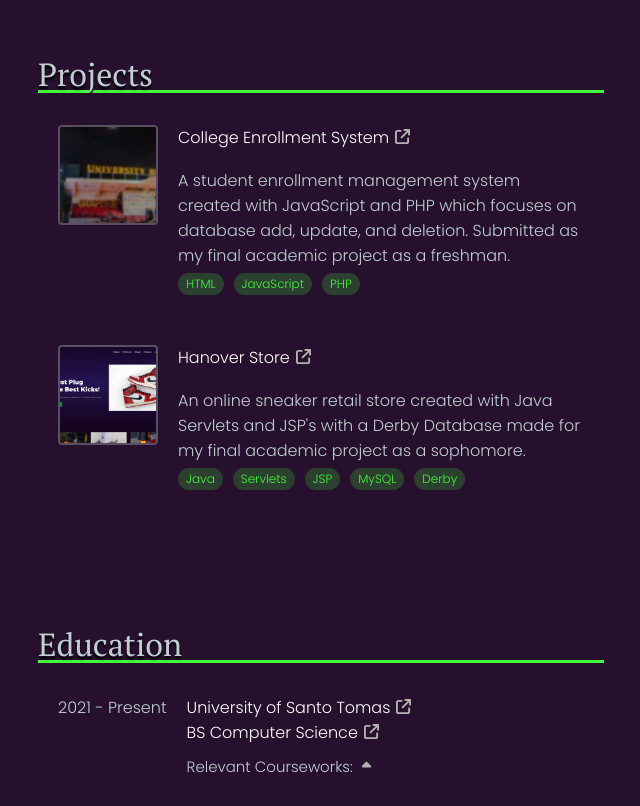
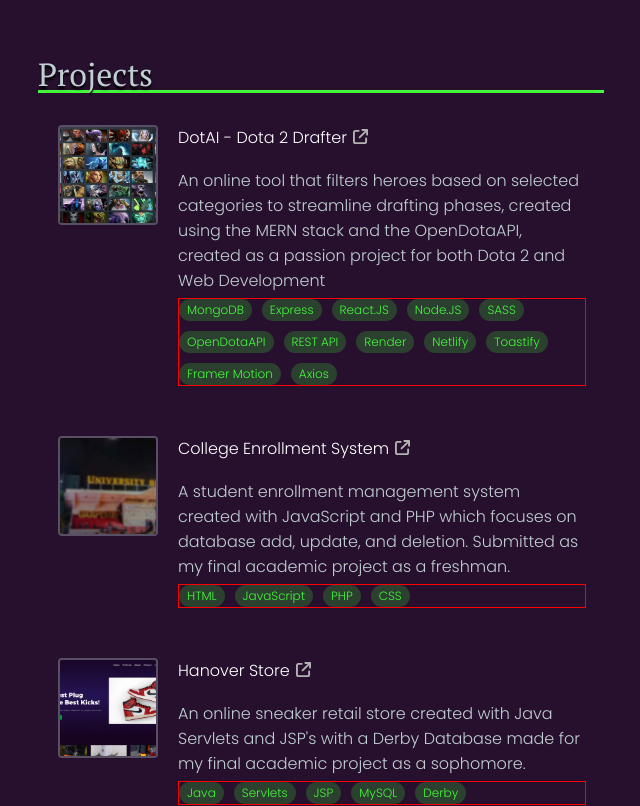
Before and after one commit to css-enjoyer/portfolio, a React (Create React App) app: page / in a window 1280 px wide. Shown: the part 780-1586 px from the top of the page, without its empty margins (574-1214 px from the left). Built offline with nearby package versions, Linux system fonts and the light colour scheme.

Commit message:
Add DotAI in projects

```diff
--- a/src/App.css
+++ b/src/App.css
@@ -243,6 +243,8 @@ html body .App .infoColumn .proj-section .projCard .linkIcon {
 html body .App .infoColumn .proj-section .projCard .flairs {
   margin-top: 5px;
   display: flex;
+  flex-wrap: wrap;
+  border: 1px solid red;
   gap: 10px;
 }
 html body .App .infoColumn .proj-section .projCard .flairs div {
--- a/src/App.js
+++ b/src/App.js
@@ -45,7 +45,7 @@ export default App;
 // -- For descriptions == DONE
 // -- For lists == DONE
 // -- For buttons == DONE
-// - List of Technologies
+// - List of Technologies == DONE
 // - Add images/logos/icons/emojis/color for more personality
 // - Better intro on bio column
 // - Graduation/School Year Countdown
--- a/src/App.scss
+++ b/src/App.scss
@@ -259,6 +259,8 @@ html {
                         .flairs {
                             margin-top: 5px;
                             display: flex;
+                            flex-wrap: wrap;
+                            border: 1px solid red;
                             gap: 10px;
                             div {
                                 font-size: 12px;
--- a/src/components/InfoColumn.js
+++ b/src/components/InfoColumn.js
@@ -3,6 +3,7 @@ import ProjCard from './ProjCard';
 import TechCard from './TechCard';
 
 // import ticImage from '.././images/tictactoe.jpeg';
+import dotaiImage from '.././images/dotai.png';
 import enrollSysImage from '.././images/enrollsys.png';
 import hanImage from '.././images/hanover.png';
 
@@ -60,13 +61,30 @@ function ProjColumn() {
 		<div className="margin" id="proj-margin"></div>
 		<div ref={projRef} className={`${"proj-section section"} + ${projIsVisible ? "sectionVisible" : ""}`} id="proj-section">
 			<h1 ref={projHeadRef} className={`${projHeadIsVisible ? "headerVisible" : ""}`}>Projects</h1>
+			<ProjCard img={dotaiImage}
+					title="DotAI - Dota 2 Drafter"
+					subtitle="An online tool that filters heroes based on selected categories to streamline drafting phases, created using the MERN stack and the OpenDotaAPI, created as a passion project for both Dota 2 and Web Development"
+					titlelink="https://dotaidraft.netlify.app/"
+					f1="MongoDB"
+					f2="Express"
+					f3="React.JS"
+					f4="Node.JS"
+					f12="SASS"
+					f5="OpenDotaAPI"
+					f6="REST API"
+					f7="Render"
+					f8="Netlify"
+					f9="Toastify"
+					f10="Framer Motion"
+					f11="Axios"/>
 			<ProjCard img={enrollSysImage}
 					title="College Enrollment System"
 					subtitle="A student enrollment management system created with JavaScript and PHP which focuses on database add, update, and deletion. Submitted as my final academic project as a freshman."
 					titlelink="https://css-enjoyer.github.io/odin_tictactoe/"
 					f1="HTML"
 					f2="JavaScript"
-					f3="PHP"/>
+					f3="PHP"
+					f4="CSS"/>
 			<ProjCard img={hanImage}
 					title="Hanover Store"
 					subtitle="An online sneaker retail store created with Java Servlets and JSP's with a Derby Database made for my final academic project as a sophomore."
```
Also changed, not shown: src/images/dotai.png (added), 1 other file (tests, documents, lock files or other folders).
